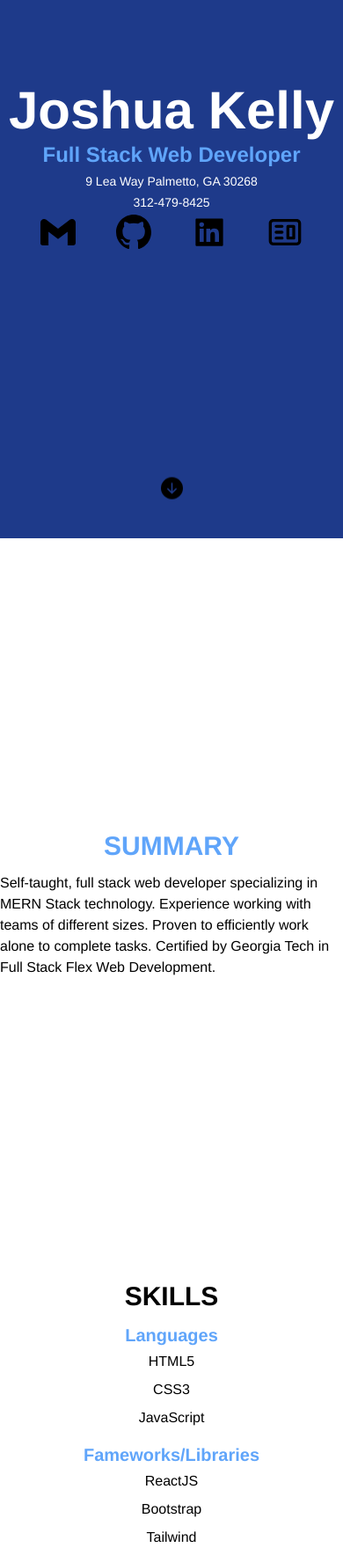
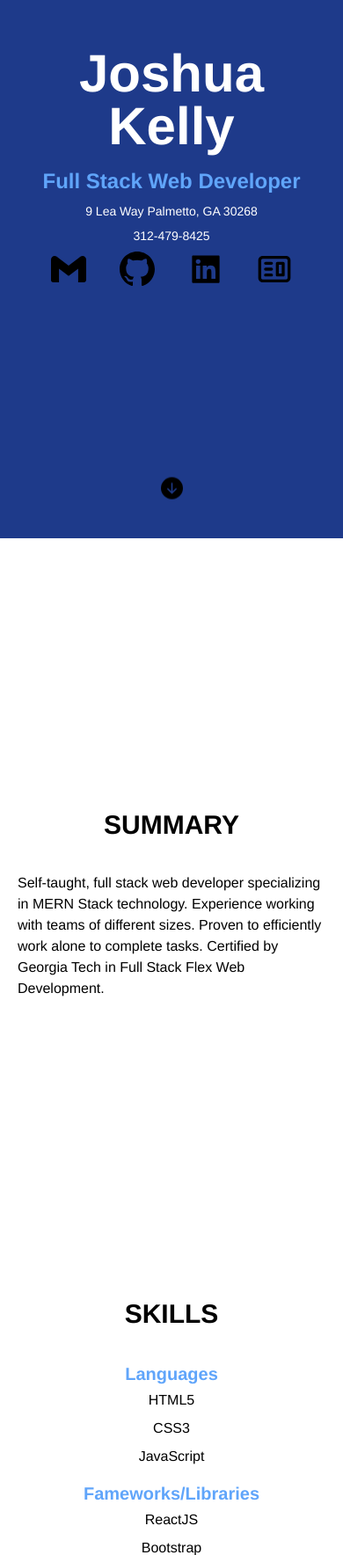
Before and after one commit to joshuaFkelly/Resume, a React app: page / in a window 390 px wide. Shown: the part 232-2000 px from the top of the page at 88% size. Built offline with nearby package versions, Linux system fonts and the light colour scheme.

Commit message:
reviewing css before moving on to fixing JSX and folder directory

```diff
--- a/src/Components/Education/Education.js
+++ b/src/Components/Education/Education.js
@@ -1,7 +1,7 @@
 export const Education = () => {
     return (
-        <section className="flex flex-col min-h-screen min-w-screen align-middle justify-center snap-center mx-auto lg:min-h-0 lg:min-w-0 lg:p-5">
-            <h1 className="text-3xl font-bold text-center">EDUCATION</h1>
+        <section className="p-5 flex flex-col min-h-screen min-w-screen align-middle justify-center snap-center mx-auto lg:min-h-0 lg:min-w-0">
+            <h1 className="text-3xl mb-6 font-bold text-center">EDUCATION</h1>
 
             <article className="my-3">
                 <p className="text-gray-700 font-bold text-sm">May 2015</p>
--- a/src/Components/Experience/Experience.js
+++ b/src/Components/Experience/Experience.js
@@ -1,8 +1,8 @@
 export const Experience = () => {
     return (
-        <section className="flex flex-col min-h-screen min-w-screen align-middle justify-center mx-auto lg:min-h-0 lg:min-w-0 lg:p-5">
+        <section className="p-5 flex flex-col min-h-screen min-w-screen align-middle justify-center mx-auto lg:min-h-0 lg:min-w-0">
 
-            <h1 className="text-3xl font-bold text-center">EXPERIENCE</h1>
+            <h1 className="text-3xl mb-6 font-bold text-center">EXPERIENCE</h1>
 
             <article className="my-3">
                 <p className="text-gray-700 font-bold text-sm">08/2016 - 03/2020</p>
--- a/src/Components/Headers/PageHeader.js
+++ b/src/Components/Headers/PageHeader.js
@@ -8,16 +8,16 @@ const copy = () => navigator.clipboard.writeText("jdkpersonal2015@gmail.com");
 
 export const Header = () => {
     return (
-        <header className="bg-blue-900 flex flex-col min-h-screen min-w-screen align-middle justify-center snap-center mx-auto lg:min-h-0 lg:min-w-0 lg:p-5">
+        <header className="bg-blue-900 p-5 flex flex-col min-h-screen min-w-screen align-middle justify-center snap-center mx-auto lg:min-h-0 lg:min-w-0">
 
             <div className="text-center">
-                <h1 className="text-6xl text-white font-extrabold">Joshua Kelly</h1>
-                <p className="mt-1 font-semibold text-2xl text-blue-400">Full Stack Web Developer</p>
-                <p className="mt-1 text-white text-sm">9 Lea Way Palmetto, GA 30268</p>
-                <p className="mt-1 text-white text-sm">312-479-8425</p>
+                <h1 className="text-6xl mb-4 text-white font-extrabold">Joshua Kelly</h1>
+                <p className="mt-2 font-semibold text-2xl text-blue-400">Full Stack Web Developer</p>
+                <p className="mt-2 text-white text-sm">9 Lea Way Palmetto, GA 30268</p>
+                <p className="mt-2 text-white text-sm">312-479-8425</p>
             </div>
 
-            <ul className="flex flex-row justify-evenly mt-1">
+            <ul className="flex flex-row justify-evenly mt-2">
 
                 <li>
                     <SiGmail size={40} data-tip="Copy to Clipboard" onClick={copy}></SiGmail>
--- a/src/Components/Skills/Skill.js
+++ b/src/Components/Skills/Skill.js
@@ -1,8 +1,8 @@
 export const Skills = () => {
     return (
-        <section className="flex flex-col justify-center align-center text-center mx-auto min-h-screen min-w-screen snap-center lg:min-h-0 lg:min-w-0 lg:p-5 ">
+        <section className="p-5 flex flex-col justify-center align-center text-center mx-auto min-h-screen min-w-screen snap-center lg:min-h-0 lg:min-w-0">
 
-            <h1 className="text-3xl font-bold">SKILLS</h1>
+            <h1 className="text-3xl mb-6 font-bold">SKILLS</h1>
             <div className="sm:flex flex-row flex-wrap justify-between">
                 <article className="my-3">
                     <h6 className="text-xl font-semibold text-blue-400 ">Languages</h6>
--- a/src/Components/Summary/Summary.js
+++ b/src/Components/Summary/Summary.js
@@ -1,8 +1,8 @@
 export const Summary = () => {
     return (
 
-        <section className="flex flex-col min-h-screen min-w-screen align-middle justify-center snap-center mx-auto lg:min-h-0 lg:min-w-0 lg:p-5 ">
-            <h1 className="text-3xl font-bold text-center text-blue-400">SUMMARY</h1>
+        <section className="flex flex-col min-h-screen min-w-screen align-middle justify-center snap-center mx-auto lg:min-h-0 lg:min-w-0 p-5 ">
+            <h1 className="text-3xl font-bold text-center mb-6">SUMMARY</h1>
             <p className="text-start my-3">Self-taught, full stack web developer specializing in MERN Stack technology. Experience working with teams of different sizes. Proven to efficiently work alone to complete tasks. Certified by Georgia Tech in Full Stack Flex Web Development.</p>
         </section>
     )
```
Also changed, not shown: public/styles/styles.css.
